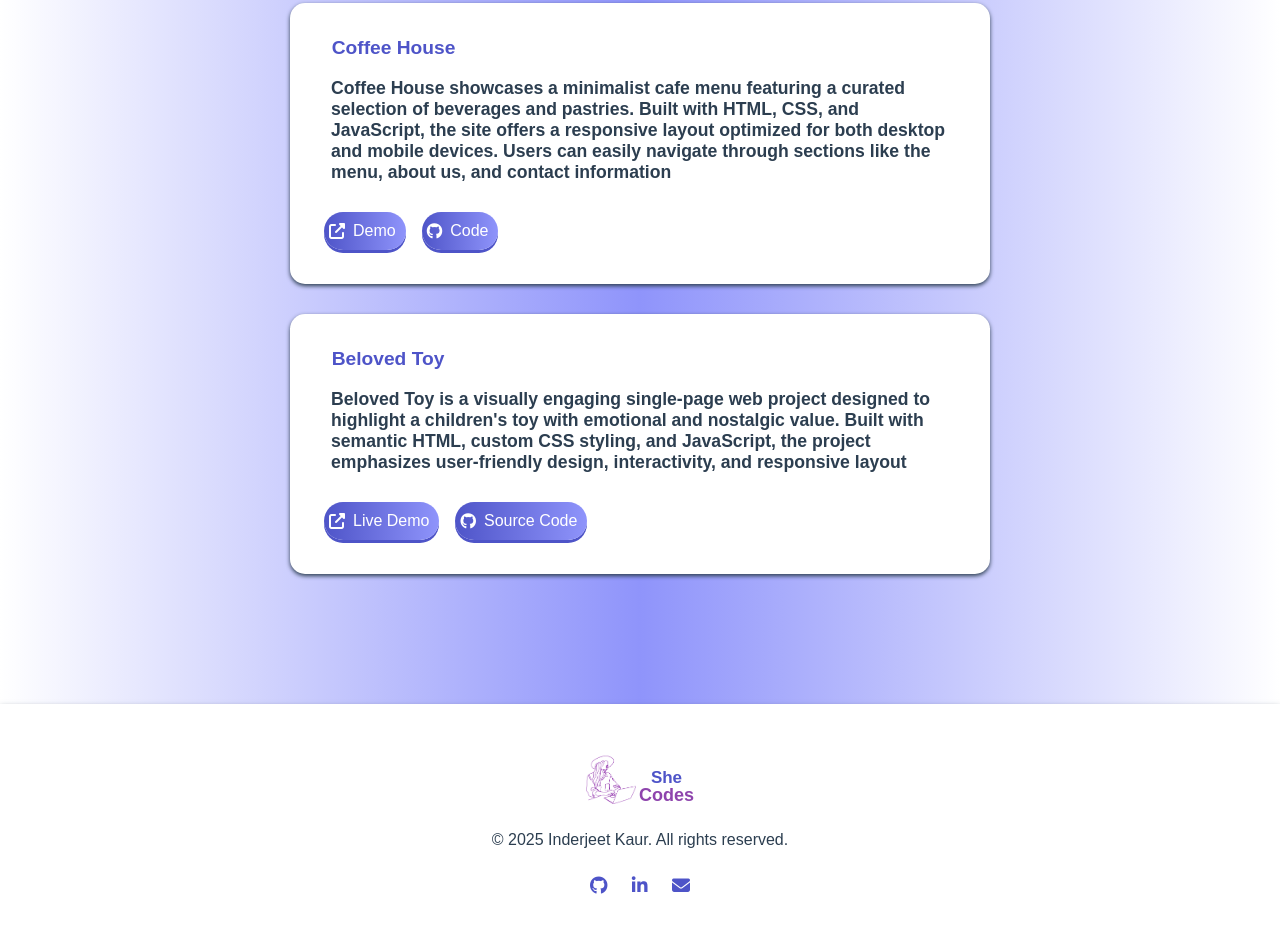
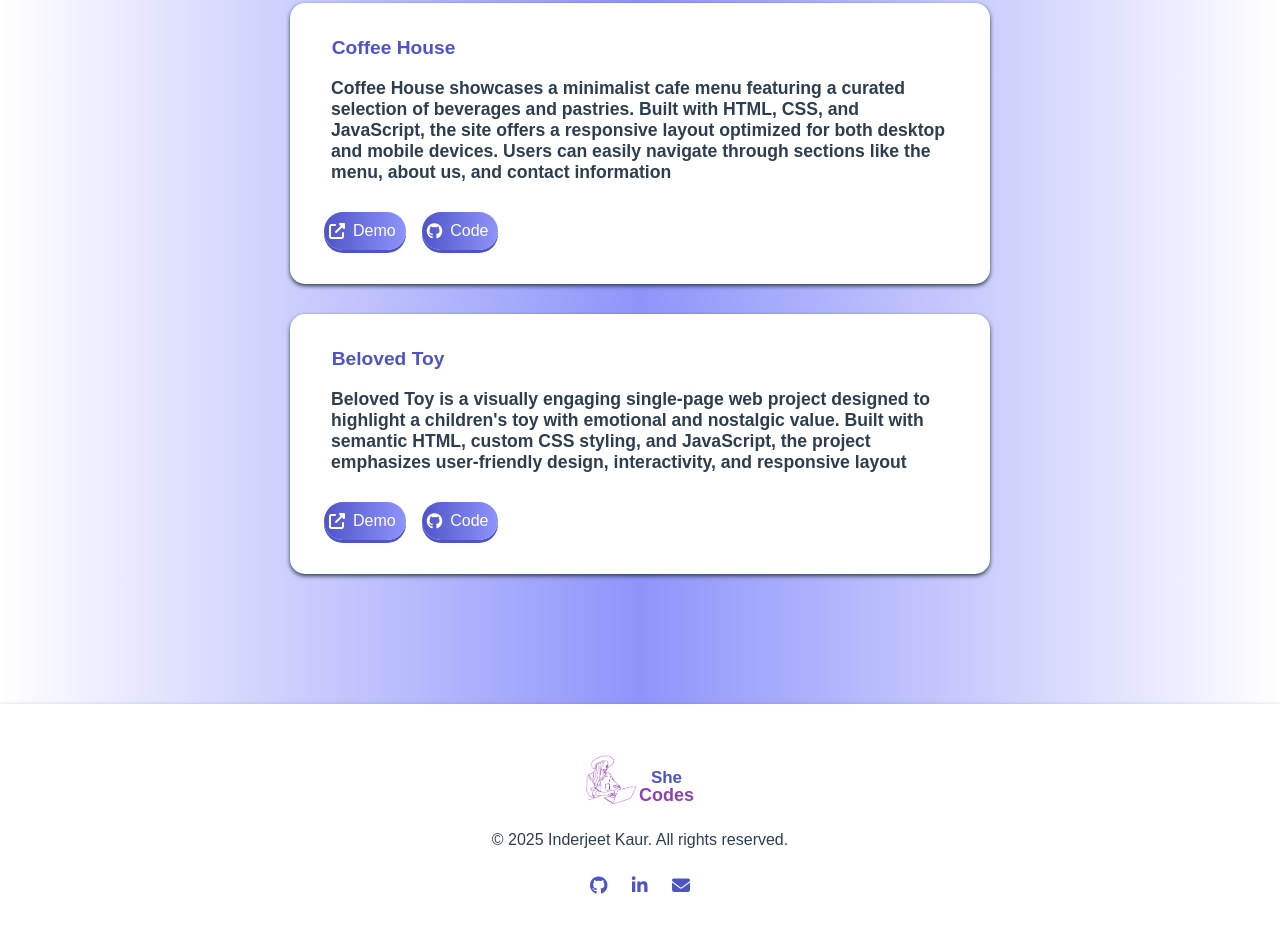
Before and after one commit to chinky23-tech/My-Portfolio, a plain HTML site: page portfolio.html in a window 1280 px wide. Shown: the part 689-1620 px from the top of the page. Drawn offline with Linux system fonts and the light colour scheme.

Commit message:
name changed

```diff
--- a/portfolio.html
+++ b/portfolio.html
@@ -67,8 +67,8 @@
                         <h3>Beloved Toy</h3>
           <p>Beloved Toy is a visually engaging single-page web project designed to highlight a children's toy with emotional and nostalgic value. Built with semantic HTML, custom CSS styling, and  JavaScript, the project emphasizes user-friendly design, interactivity, and responsive layout</p>
           <div class="project-links">
-            <a href="https://chinky23-tech.github.io/Belovedtoy/"><i class="fas fa-external-link-alt"></i> Live Demo</a>
-            <a href="https://github.com/chinky23-tech/Belovedtoy"><i class="fab fa-github"></i>Source Code</a>
+            <a href="https://chinky23-tech.github.io/Belovedtoy/"><i class="fas fa-external-link-alt"></i>Demo</a>
+            <a href="https://github.com/chinky23-tech/Belovedtoy"><i class="fab fa-github"></i>Code</a>
             </div>
             </div>
             </div>
```
